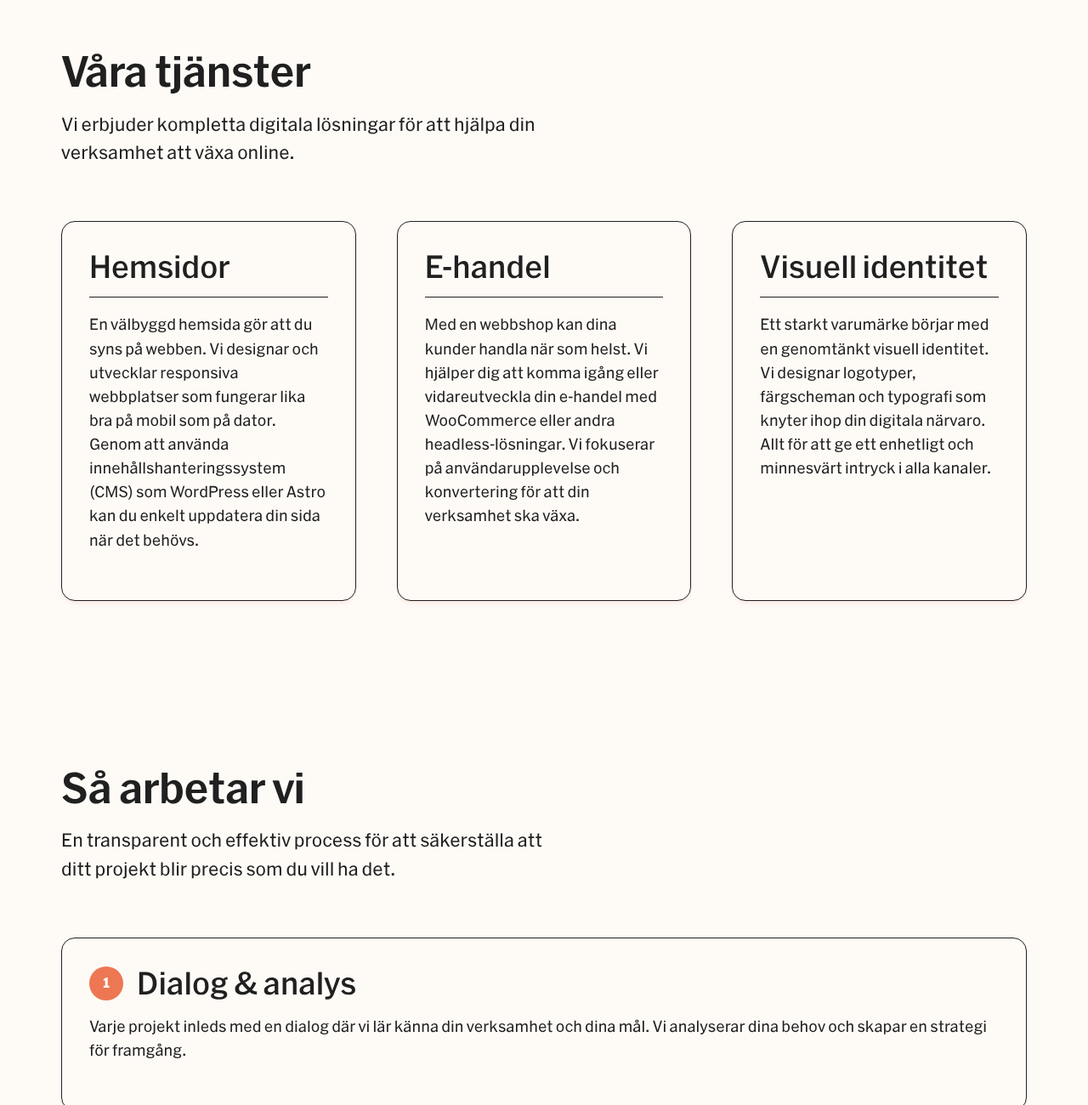
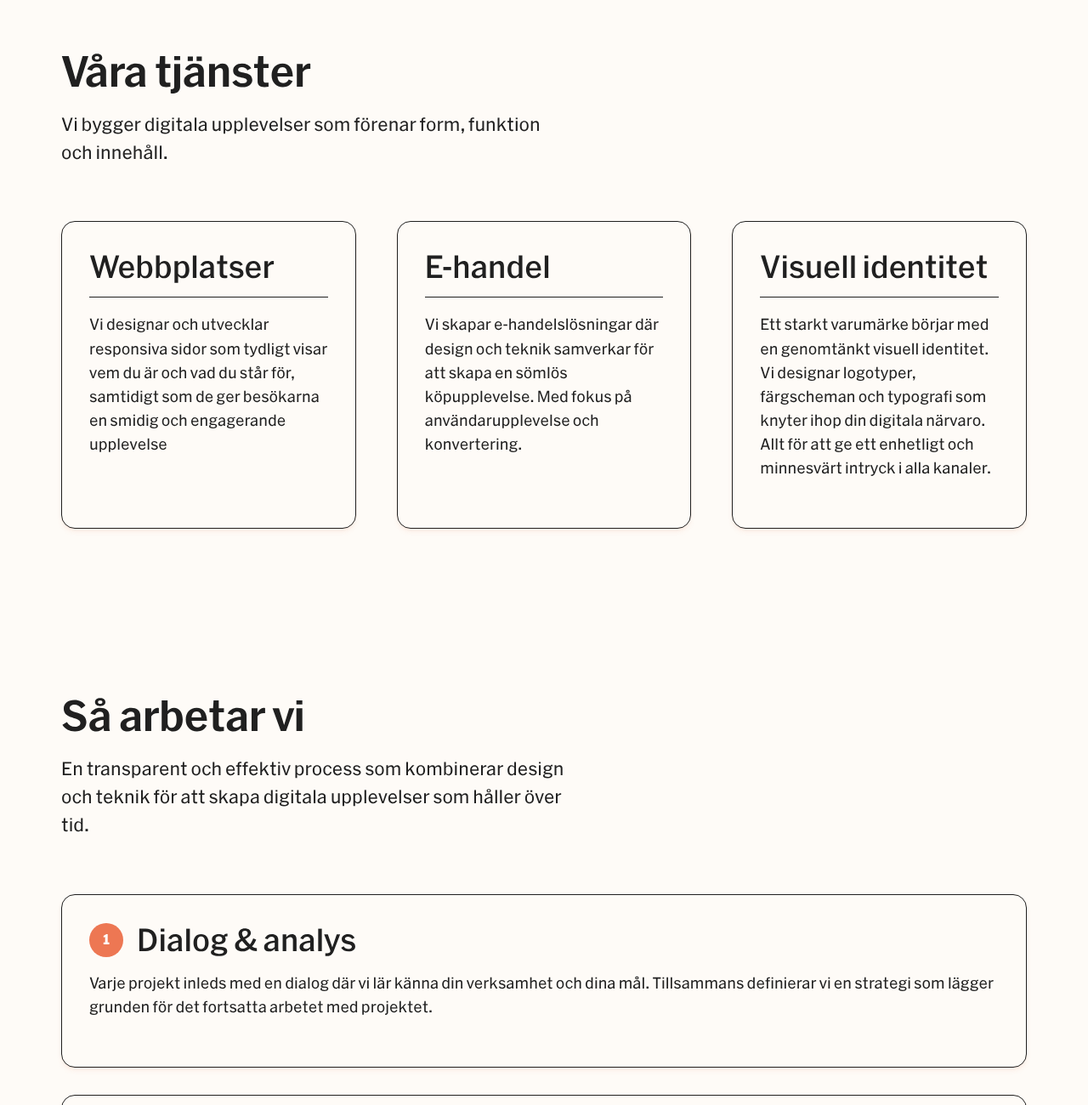
Before and after one commit to lnsjhnssn/pinecode, an Astro site: page / in a window 1280 px wide. Shown: the part 840-2140 px from the top of the page at 85% size. Built offline with nearby package versions, Linux system fonts and the light colour scheme; Astro itself is replaced by a stand-in of ours.

Commit message:
changes in text

```diff
--- a/src/pages/index.astro
+++ b/src/pages/index.astro
@@ -21,7 +21,7 @@ import Layout from "../layouts/Layout.astro";
   <!-- Hero Section -->
   <section class="hero">
     <div class="container hero-content">
-      <h1>Vi skapar moderna digitala upplevelser</h1>
+      <h1>Vi designar och utvecklar webbplatser</h1>
       <p>
         Vi hjälper dig att synas och nå ut på webben. Vårt mål är att skapa
         digitala upplevelser som inte bara ser bra ut, utan också fungerar
@@ -39,29 +39,25 @@ import Layout from "../layouts/Layout.astro";
     <div class="container">
       <h2>Våra tjänster</h2>
       <p class="section-subtitle">
-        Vi erbjuder kompletta digitala lösningar för att hjälpa din verksamhet
-        att växa online.
+        Vi bygger digitala upplevelser som förenar form, funktion och innehåll.
       </p>
 
       <div class="services-list">
         <div class="service card">
-          <h3>Hemsidor</h3>
+          <h3>Webbplatser</h3>
           <p>
-            En välbyggd hemsida gör att du syns på webben. Vi designar och
-            utvecklar responsiva webbplatser som fungerar lika bra på mobil som
-            på dator. Genom att använda innehållshanteringssystem (CMS) som
-            WordPress eller Astro kan du enkelt uppdatera din sida när det
-            behövs.
+            Vi designar och utvecklar responsiva sidor som tydligt visar vem du
+            är och vad du står för, samtidigt som de ger besökarna en smidig och
+            engagerande upplevelse
           </p>
         </div>
 
         <div class="service card">
           <h3>E‑handel</h3>
           <p>
-            Med en webbshop kan dina kunder handla när som helst. Vi hjälper dig
-            att komma igång eller vidareutveckla din e‑handel med WooCommerce
-            eller andra headless‑lösningar. Vi fokuserar på användarupplevelse
-            och konvertering för att din verksamhet ska växa.
+            Vi skapar e‑handelslösningar där design och teknik samverkar för att
+            skapa en sömlös köpupplevelse. Med fokus på användarupplevelse och
+            konvertering.
           </p>
         </div>
 
@@ -83,8 +79,8 @@ import Layout from "../layouts/Layout.astro";
     <div class="container">
       <h2>Så arbetar vi</h2>
       <p class="section-subtitle">
-        En transparent och effektiv process för att säkerställa att ditt projekt
-        blir precis som du vill ha det.
+        En transparent och effektiv process som kombinerar design och teknik för
+        att skapa digitala upplevelser som håller över tid.
       </p>
 
       <div class="process-list">
@@ -95,8 +91,8 @@ import Layout from "../layouts/Layout.astro";
           </div>
           <p>
             Varje projekt inleds med en dialog där vi lär känna din verksamhet
-            och dina mål. Vi analyserar dina behov och skapar en strategi för
-            framgång.
+            och dina mål. Tillsammans definierar vi en strategi som lägger
+            grunden för det fortsatta arbetet med projektet.
           </p>
         </div>
 
@@ -142,9 +138,8 @@ import Layout from "../layouts/Layout.astro";
             projektet startar.
           </p>
           <p>
-            Är du intresserad av att veta mer om vad vi kan göra för dig?
-            Kontakta oss så diskuterar vi ditt projekt och ger dig en personlig
-            offert.
+            Vill du veta mer? Kontakta oss för ett samtal så tar vi fram en
+            offert anpassad efter dina behov.
           </p>
           <div class="pricing-button">
             <a href="#kontakt" class="button">Kontakta oss för offert</a>
```
